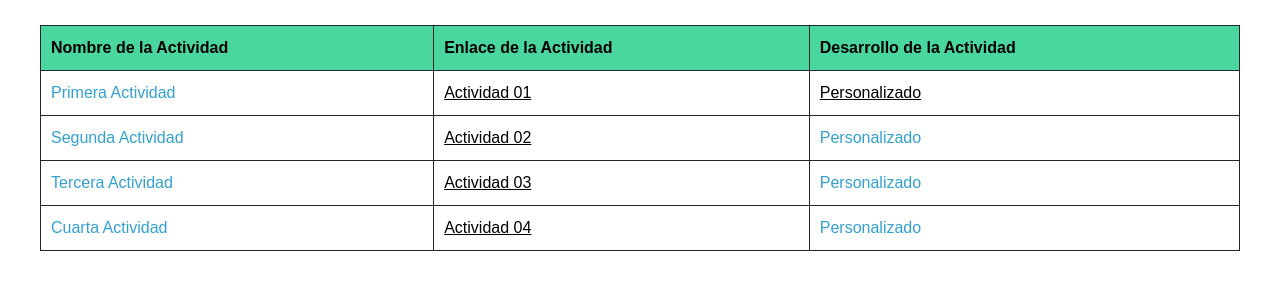
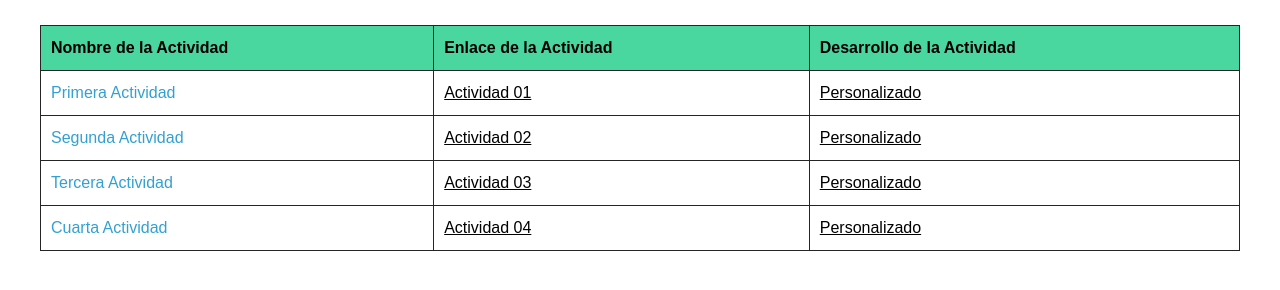
Before and after one commit to bjhoan/atclun.github.io, a plain HTML site: page index.html in a window 1280 px wide. Shown: the part 172-462 px from the top of the page. Drawn offline with Linux system fonts and the light colour scheme.

Commit message:
change_3

```diff
--- a/index.html
+++ b/index.html
@@ -80,17 +80,17 @@
                         <tr>
                             <td>Segunda Actividad</td>
                             <td><a href="original_02.html" target="_blank">Actividad 02</a></td>
-                            <td><a href="actividad_02.html" target="_blank0"></a>Personalizado</td>
+                            <td><a href="actividad_02.html" target="_blank">Personalizado</a></td>
                         </tr>
                         <tr>
                             <td>Tercera Actividad</td>
                             <td><a href="original_03.html" target="_blank">Actividad 03</a></td>
-                            <td><a href="actividad_03.html" target="_blank"></a>Personalizado</td>
+                            <td><a href="actividad_03.html" target="_blank">Personalizado</a></td>
                         </tr>
                         <tr>
                             <td>Cuarta Actividad</td>
                             <td><a href="original_04.html" target="_blank">Actividad 04</a></td>
-                            <td><a href="actividad_04.html" target="_blank"></a>Personalizado</td>
+                            <td><a href="actividad_04.html" target="_blank">Personalizado</a></td>
                         </tr>
                     </tbody>
                 </table>
```
